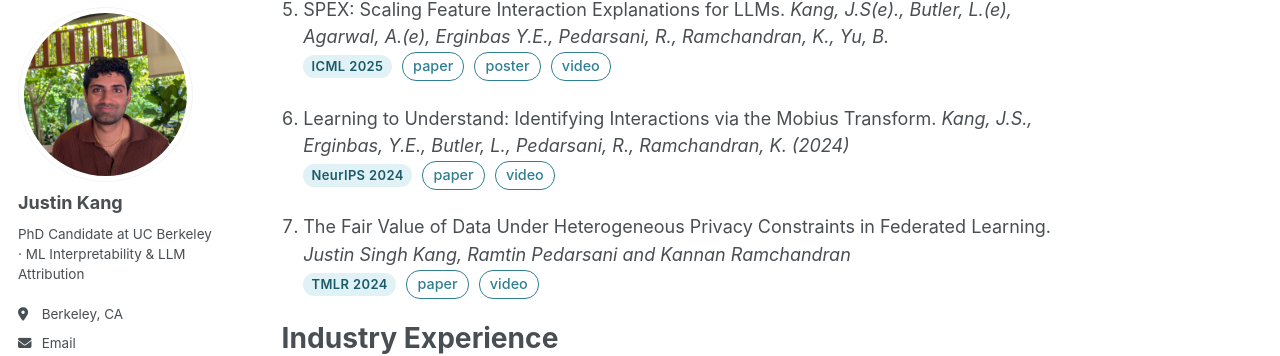
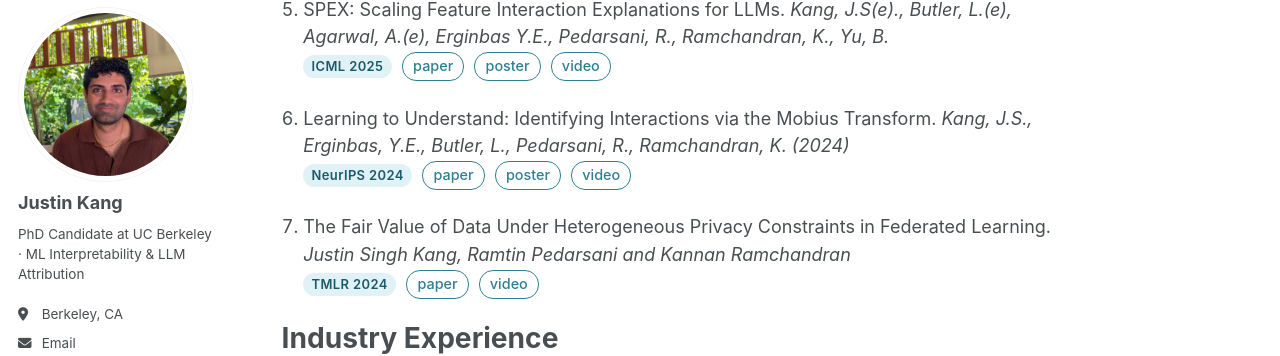
Before and after one commit to justinkang221/justinkang221.github.io, a Jekyll site: the page built from _pages/about.md, in a window 1280 px wide and 900 px high, scrolled down 2151 px. Shown: the part 94-450 px from the top of the window. Built offline with Jekyll 4.4.1, drawn with Linux system fonts in a browser that asks for light colours; some web fonts are replaced; a script bundle is joined from its source files by our own code; library files that are not in the unit come from our copies.

Commit message:
Add Learning to Understand poster link

```diff
--- a/_pages/about.md
+++ b/_pages/about.md
@@ -60,7 +60,7 @@ Selected Papers
 
 5. SPEX: Scaling Feature Interaction Explanations for LLMs. *Kang, J.S(e)., Butler, L.(e), Agarwal, A.(e), Erginbas Y.E., Pedarsani, R., Ramchandran, K., Yu, B.* <br><span class="venue-badge conference">ICML 2025</span> <span class="paper-links"><a href="https://arxiv.org/abs/2502.13870">paper</a> <a href="/files/SPEX_Poster.pdf">poster</a> <a href="https://www.youtube.com/watch?v=cV5UWAx8TPg">video</a></span>
 
-6. Learning to Understand: Identifying Interactions via the Mobius Transform. *Kang, J.S., Erginbas, Y.E., Butler, L., Pedarsani, R., Ramchandran, K. (2024)* <br><span class="venue-badge conference">NeurIPS 2024</span> <span class="paper-links"><a href="https://arxiv.org/abs/2402.02631">paper</a> <a href="https://www.youtube.com/watch?v=5-OHk25H1mE">video</a></span>
+6. Learning to Understand: Identifying Interactions via the Mobius Transform. *Kang, J.S., Erginbas, Y.E., Butler, L., Pedarsani, R., Ramchandran, K. (2024)* <br><span class="venue-badge conference">NeurIPS 2024</span> <span class="paper-links"><a href="https://arxiv.org/abs/2402.02631">paper</a> <a href="/files/Learning_to_understand_poster.pdf">poster</a> <a href="https://www.youtube.com/watch?v=5-OHk25H1mE">video</a></span>
 
 7. The Fair Value of Data Under Heterogeneous Privacy Constraints in Federated Learning. *Justin Singh Kang, Ramtin Pedarsani and Kannan Ramchandran* <br><span class="venue-badge conference">TMLR 2024</span> <span class="paper-links"><a href="https://arxiv.org/abs/2301.13336">paper</a> <a href="https://www.youtube.com/watch?v=S_DBTIlaodE">video</a></span>
 
```
